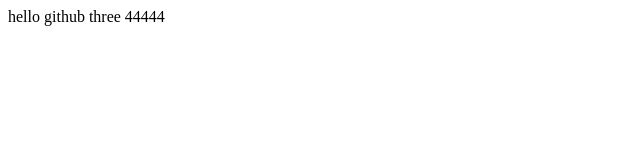
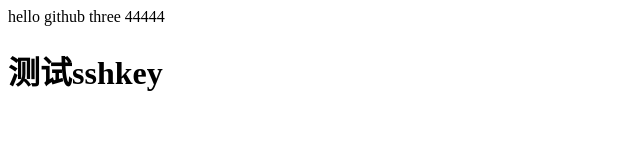
Before and after one commit to yjt151/git-demo, a plain HTML site: page index.html in a window 1280 px wide. Shown: the whole page, without its empty margins (0-640 px from the left). Drawn offline with Linux system fonts and the light colour scheme.

Commit message:
测试ssh

```diff
--- a/index.html
+++ b/index.html
@@ -9,6 +9,7 @@
 
 <body>
     hello github three 44444
+    <h1>测试sshkey</h1>
 </body>
 
 </html>
```
